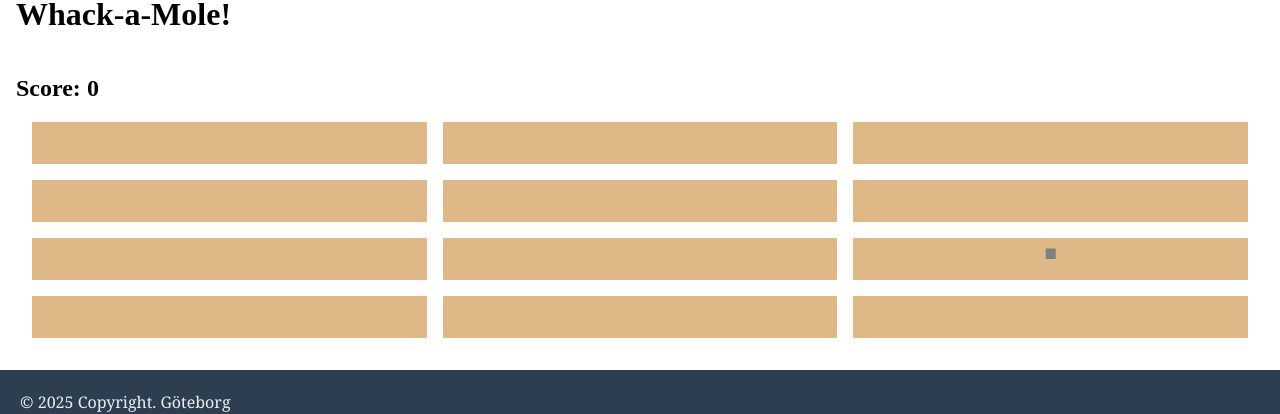
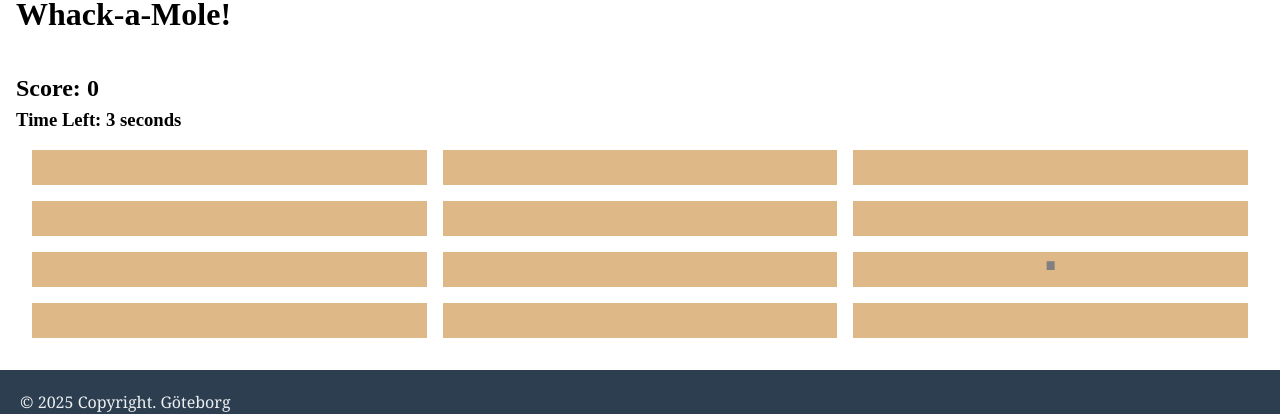
Before and after one commit to Henke-gh/tivoli-mole, a React (Vite) app: page / in a window 1280 px wide. Both pictures are taken after a click on the button "Start Game". Shown: the part 366-780 px from the top of the page. Built offline with nearby package versions, Linux system fonts and the light colour scheme.

Commit message:
new timer

```diff
--- a/src/components/MoleBoard/MoleBoard.tsx
+++ b/src/components/MoleBoard/MoleBoard.tsx
@@ -14,6 +14,8 @@ const WhackAMoleGame: React.FC = () => {
     }))
   );
   const [score, setScore] = useState<number>(0);
+  const [timeLeft, setTimeLeft] = useState<number>(5); // 5 seconds
+  const [gameOver, setGameOver] = useState<boolean>(false);
 
   // Activate a random mole
   useEffect(() => {
@@ -28,9 +30,23 @@ const WhackAMoleGame: React.FC = () => {
     }, 1000); // Every 1 seconds?
 
     return () => clearInterval(interval);
-  }, []);
+  }, [gameOver]);
+
+  //timer logic
+  useEffect(() => {
+    if (timeLeft > 0) {
+      const timer = setInterval(() => {
+        setTimeLeft((prevTime) => prevTime - 1);
+      }, 1000); // Decrease time every second
+
+      return () => clearInterval(timer);
+    } else {
+      setGameOver(true);
+    }
+  }, [timeLeft]);
 
   const handleWhack = (id: number) => {
+    if (!gameOver) {
       setMoles((prev) =>
         prev.map((mole) =>
           mole.id === id ? { ...mole, active: false, whacked: true } : mole
@@ -45,11 +61,18 @@ const WhackAMoleGame: React.FC = () => {
           )
         );
       }, 300);
+    }
   };
-
   return (
     <div className="moleboard-container">
       <h2>Score: {score}</h2>
+      <h3>Time Left: {timeLeft} seconds</h3>
+      {gameOver ? (
+        <div className="game-over">
+          <h1>Game Over!</h1>
+          <p>Your final score is: {score}</p>
+        </div>
+      ) : (
         <div className="moleboard">
           {moles.map((mole) => (
             <Mole
@@ -60,6 +83,7 @@ const WhackAMoleGame: React.FC = () => {
             />
           ))}
         </div>
+      )}
     </div>
   );
 };
```
Lines whose indentation alone changed are shown as unchanged.
